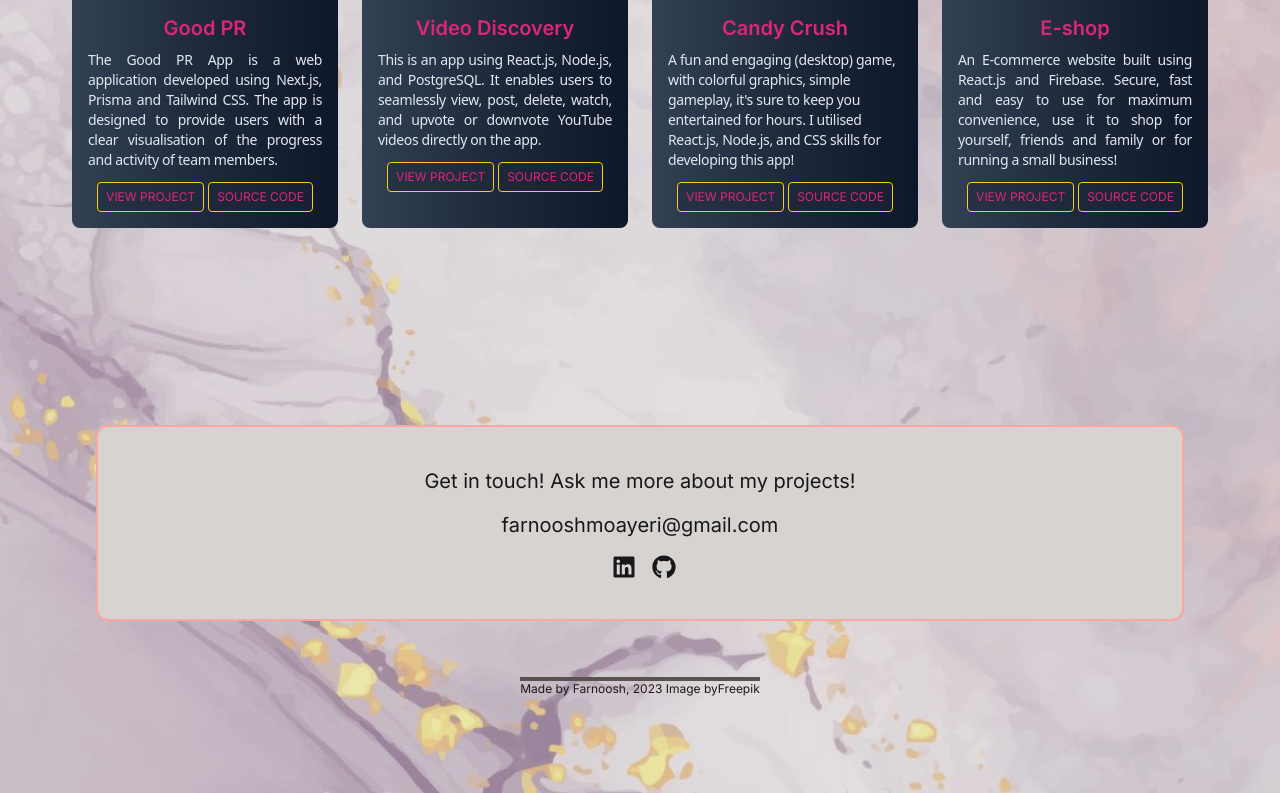
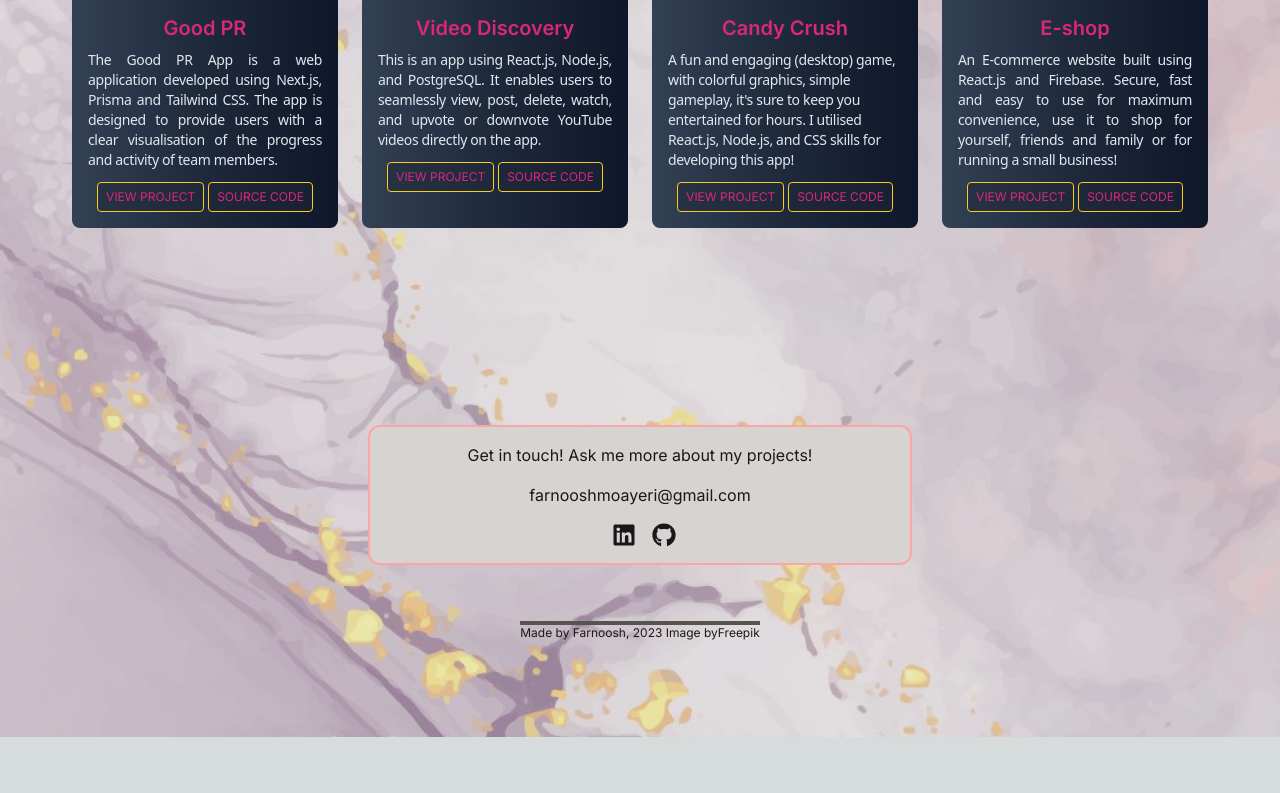
Before and after one commit to Farnooshmo/portfolio, a Next.js app: page / in a window 1280 px wide. Shown: the part 1687-2480 px from the top of the page. After the commit the page ends 2424 px from the top, so only its background shows below. Built offline with nearby package versions, Linux system fonts and the light colour scheme.

Commit message:
Align contact card

```diff
--- a/app/contact/page.js
+++ b/app/contact/page.js
@@ -4,14 +4,14 @@ import Link from "next/link";
 
 export default function Contact() {
   return (
-    <div className="z-10  min-w-full max-w-prose md:w-1/2 boarder-double bg-stone-300 border-2 border-red-300 rounded-xl whitespace-normal md:mb-6  p-10 text-base text-center text-zinc-900">
-      <h1 className=" text-base text-zinc-900 text-md md:text-xl text-center">
+    <div className="z-10  max-w-prose md:w-1/2 boarder-double bg-stone-300 border-2 border-red-300 rounded-xl whitespace-normal md:mb-6  p-4 text-base text-center text-zinc-900">
+      <h1 className=" text-base text-zinc-900 text-md md:text-md text-center">
         Get in touch! Ask me more about my projects!
       </h1>
 
       <h2
         className=" mt-4
-        text-zinc-900 text-md md:text-xl text-center"
+        text-zinc-900 text-md md:text-md text-center"
       >
         farnooshmoayeri@gmail.com
       </h2>
```
